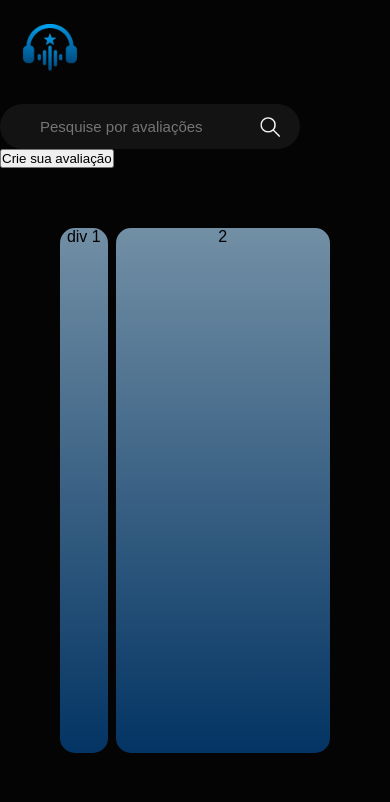
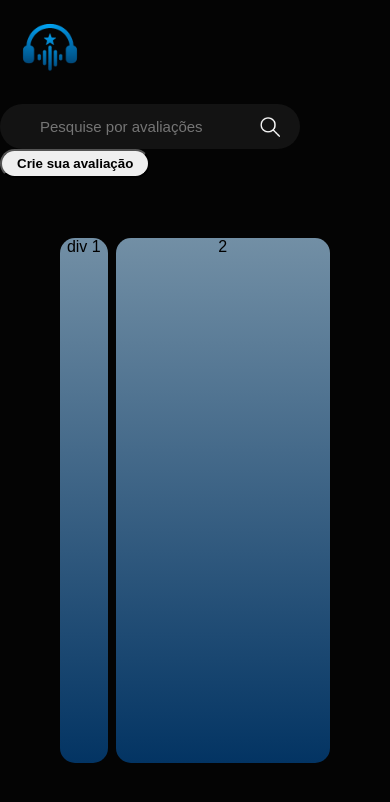
Before and after one commit to guisouzsa/trackscore, a PHP site: page / in a window 390 px wide. Shown: the top 802 px of the page. Run offline with PHP 8.4, Linux system fonts and the light colour scheme; some web fonts are replaced.

Commit message:
update do css, contendo estilização dos botões da navbar

```diff
--- a/pag_inic/style.css
+++ b/pag_inic/style.css
@@ -23,6 +23,9 @@ body {
     height: 100px;
 }
 
+
+
+
 #pesquisa_box[type="text"] {
     width: 300px;
     height: 45px;
@@ -39,6 +42,16 @@ body {
     background-repeat: no-repeat;
     background-position: right 20px center;
     background-size: 20px;
+}
+
+
+
+#botao_avaliar {
+    padding: 5px;
+    border-radius: 35px;
+    font-weight: 800;
+    padding-left: 15px;
+    padding-right: 15px;
 }
 
 
@@ -60,6 +73,7 @@ body {
     background: linear-gradient(to bottom, #728FA5, #033463);
     display: flex;
     justify-content: center;
+    max-width: 680px;
 }
 
 .div2 {
@@ -70,3 +84,11 @@ body {
     display: flex;
     justify-content: center;
 }
+
+
+/* CSS media query dentro de um stylesheet */
+@media (max-width: 680px) {
+  .div1 {
+    background-color:rgb(255, 0, 234);
+}
+}
```
Also changed, not shown: pag_inic/index.php (line endings or trailing spaces). Lines whose indentation alone changed are shown as unchanged.
